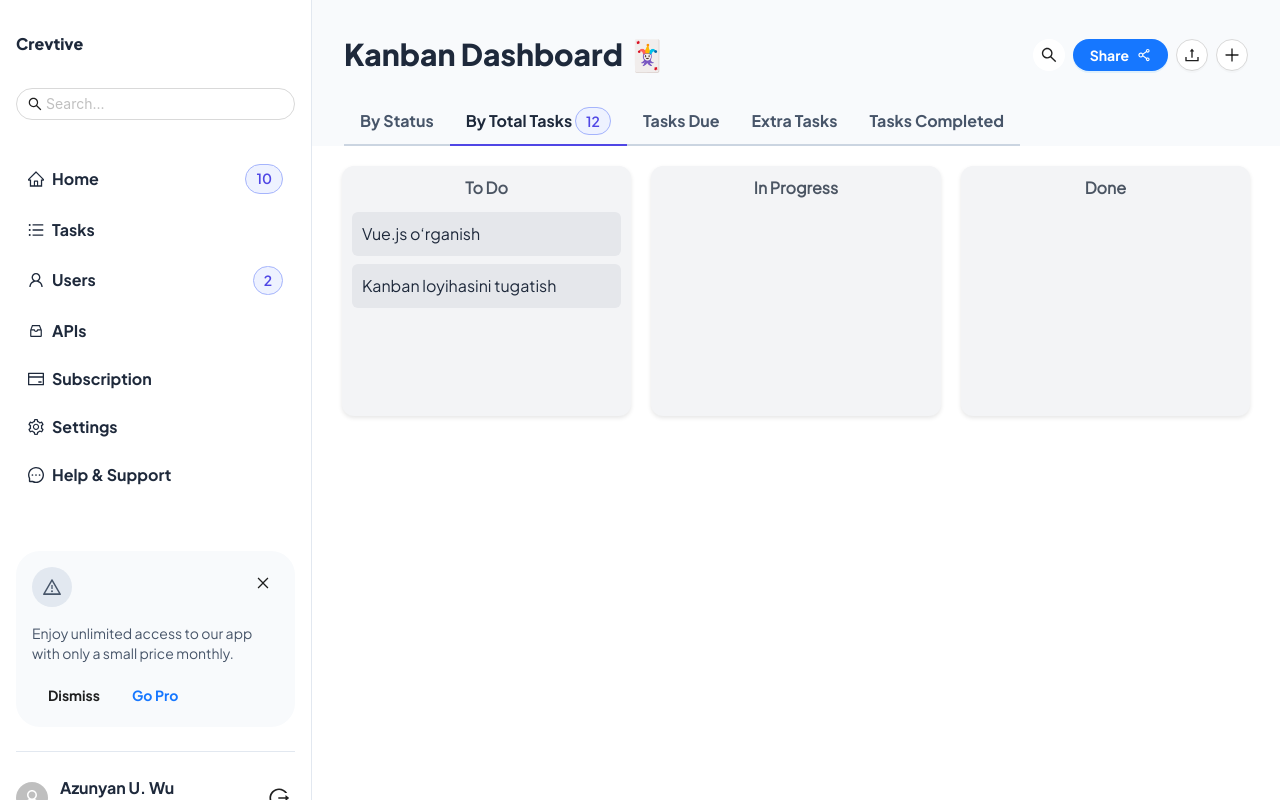
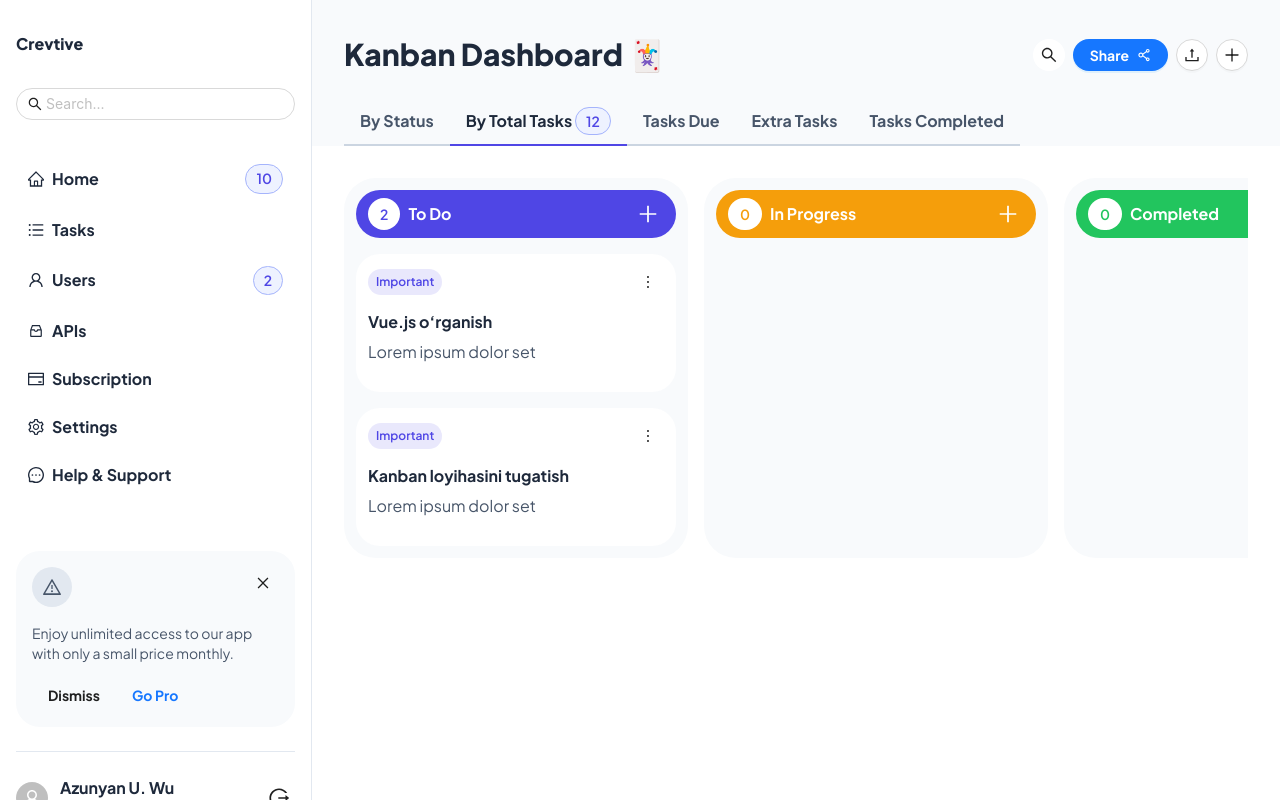
Before and after one commit to nodirbekorifjonov/kanban, a Vue app: page / in a window 1280 px wide. Built offline with nearby package versions, Linux system fonts and the light colour scheme; the HTML template or start-up script is replaced by a standard one.

Commit message:
Created Draggable component

```diff
--- a/src/components/draggable/Draggable.vue
+++ b/src/components/draggable/Draggable.vue
@@ -1,31 +1,54 @@
 <script setup lang="ts">
-import { reactive, ref } from "vue";
+import { PlusOutlined, MoreOutlined } from "@ant-design/icons-vue";
+import { h, reactive, ref } from "vue";
 
-const columns = reactive([
+interface Task {
+  id: number;
+  title: string;
+  description: string;
+  importance: string;
+}
+
+interface Column {
+  id: number;
+  title: string;
+  tasks: Task[];
+  color: string;
+}
+
+const columns = reactive<Column[]>([
   {
     id: 1,
     title: "To Do",
     tasks: [
-      { id: 101, title: "Vue.js o‘rganish" },
-      { id: 102, title: "Kanban loyihasini tugatish" },
+      {
+        id: 101,
+        title: "Vue.js o‘rganish",
+        description: "Lorem ipsum dolor set",
+        importance: "Important",
+      },
+      {
+        id: 102,
+        title: "Kanban loyihasini tugatish",
+        description: "Lorem ipsum dolor set",
+        importance: "Important",
+      },
     ],
+    color: "#4F46E5",
   },
   {
     id: 2,
     title: "In Progress",
     tasks: [],
+    color: "#F59E0B",
   },
   {
     id: 3,
-    title: "Done",
+    title: "Completed",
     tasks: [],
+    color: "#22C55E",
   },
 ]);
-
-interface Task {
-  id: number;
-  title: string;
-}
 
 let draggedTask = ref<Task | null>(null);
 let draggedColumnIndex = ref<number | null>(null);
@@ -53,30 +76,66 @@ function onDrop(targetColumnIndex: number) {
 </script>
 
 <template>
-  <div class="kanban-board">
+  <div class="kanban-board flex gap-4 overflow-x-auto">
     <div
       v-for="(column, columnIndex) in columns"
       :key="column.id"
-      class="kanban-column"
+      class="w-[344px] p-3 bg-[#f8fafc] rounded-4xl shrink-0 flex flex-col gap-4"
       @dragover.prevent
       @drop="onDrop(columnIndex)"
     >
-      <h3>{{ column.title }}</h3>
+      <div
+        class="text-[#fff] rounded-full py-2 px-3 flex items-center gap-2"
+        :style="{ background: column.color }"
+      >
+        <span
+          class="block px-3 py-1.5 bg-white text-sm font-plusjakarta-semibold rounded-full"
+          :style="{ color: column.color }"
+        >
+          {{ column.tasks.length }}
+        </span>
+        <h3 class="font-plusjakarta-bold">{{ column.title }}</h3>
+        <a-button
+          type="primary"
+          shape="circle"
+          class="text-white! flex! justify-center! items-center! text-lg! bg-transparent! shadow-none! ml-auto"
+        >
+          <template #icon>
+            <PlusOutlined />
+          </template>
+        </a-button>
+      </div>
       <div
         v-for="(task, taskIndex) in column.tasks"
         :key="task.id"
-        class="kanban-item"
         draggable="true"
         @dragstart="onDragStart(task, columnIndex, taskIndex)"
+        class="bg-[#fff] p-3 rounded-3xl"
       >
-        {{ task.title }}
+        <div class="flex justify-between items-center mb-3">
+          <span
+            class="block px-2 py-1 rounded-full text-[12px] font-plusjakarta-semibold"
+            :style="{ backgroundColor: column.color + 20, color: column.color }"
+          >
+            {{ task.importance }}
+          </span>
+          <a-tooltip title="More">
+            <a-button
+              shape="circle"
+              :icon="h(MoreOutlined)"
+              class="flex! justify-center! items-center! border-none! shadow-none! ml-auto"
+            />
+          </a-tooltip>
+        </div>
+        <h5 class="font-plusjakarta-bold mb-1.5">{{ task.title }}</h5>
+        <p class="mb-4 text-[#475569]">{{ task.description }}</p>
       </div>
     </div>
   </div>
 </template>
 
 <style scoped>
-.kanban-board {
+/* .kanban-board {
   display: flex;
   justify-content: space-between;
   padding: 20px;
@@ -116,5 +175,5 @@ function onDrop(targetColumnIndex: number) {
 .kanban-item:hover {
   background: #d1d5db;
   transform: scale(1.03);
-}
+} */
 </style>
--- a/src/views/HomeView.vue
+++ b/src/views/HomeView.vue
@@ -3,7 +3,7 @@ import { Draggable } from "@/components";
 </script>
 
 <template>
-  <main>
+  <section class="p-8">
     <Draggable />
-  </main>
+  </section>
 </template>
```
